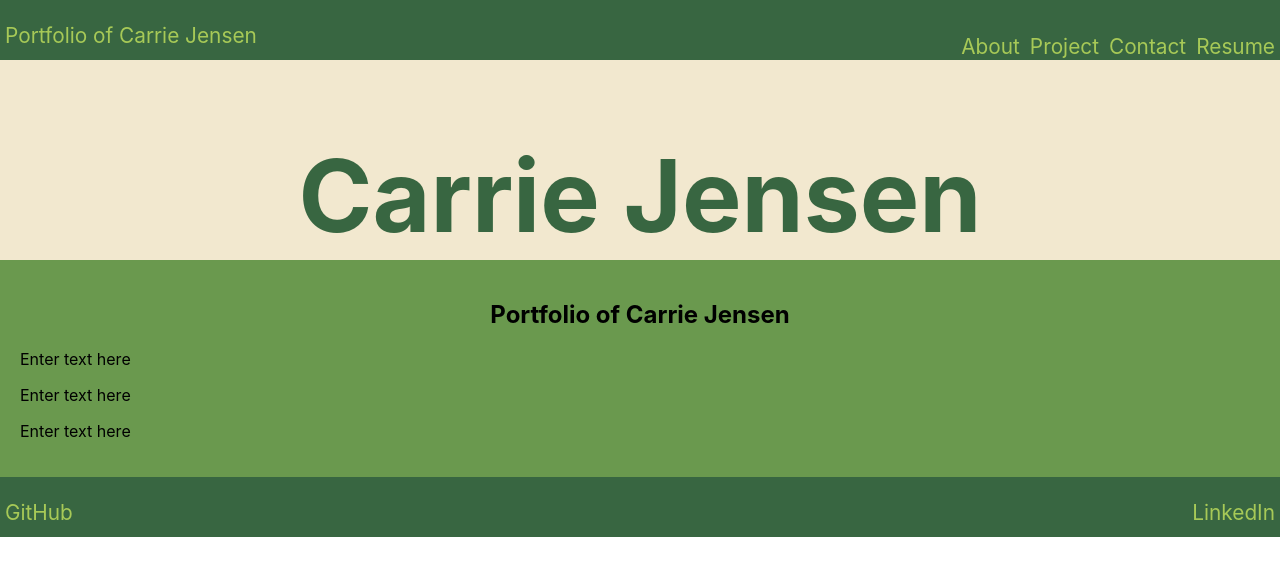
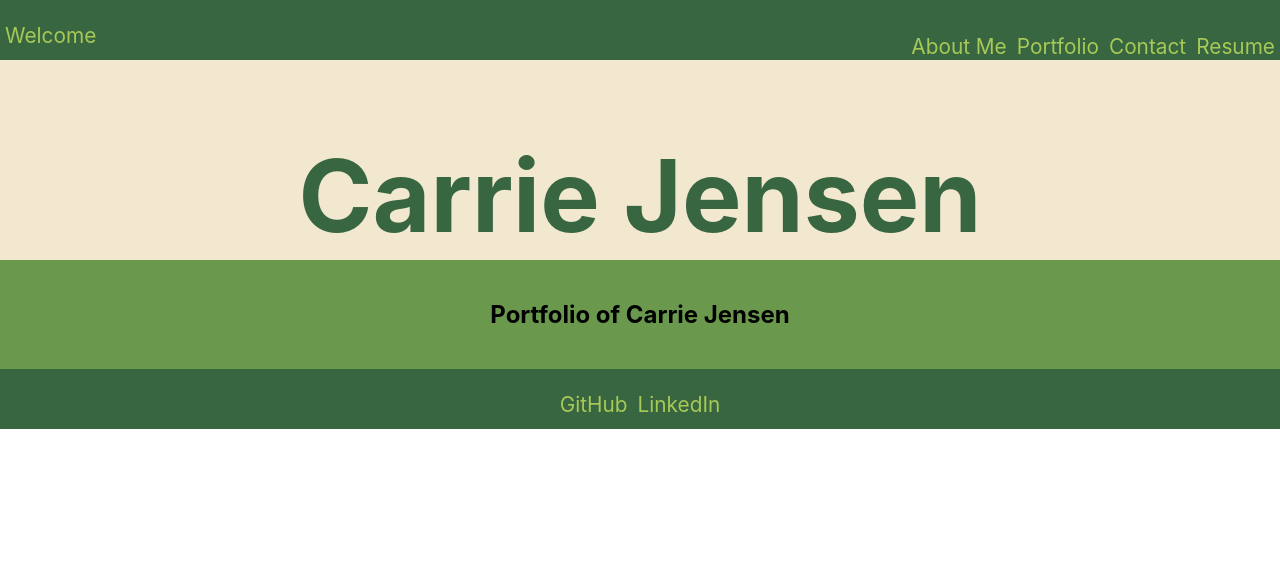
Before and after one commit to CarrieLJ/20-react-my-portfolio, a React (Create React App) app in the folder 00-app/: page / in a window 1280 px wide. Shown: the top 576 px of the page. Built offline with nearby package versions, Linux system fonts and the light colour scheme.

Commit message:
made minor changes to text that appears on the site

```diff
--- a/00-app/src/App.js
+++ b/00-app/src/App.js
@@ -3,9 +3,13 @@ import Header from "./components/Header";
 import Project from "./components/Project";
 import Navigation from "./components/Navigation";
 import Footer from "./components/Footer";
+import About from "./components/pages/About";
+import Contact from "./components/pages/Contact";
+import Resume from "./components/pages/resume";
+
 
 function App() {
-  const [currentPage, setCurrentPage] = useState('About');
+  const [currentPage, setCurrentPage] = useState('Home');
 
   const handlePageChange = (page) => {
     setCurrentPage(page);
--- a/00-app/src/components/Footer.js
+++ b/00-app/src/components/Footer.js
@@ -3,9 +3,10 @@ import '../styles/Footer.css';
 
 const footerStyle = {
     background: '386641',
-    justifyContent: 'space-between',
+    justifyContent: 'center',
     display: 'flex',
     flexDirection: 'row',
+    container: 'bottom',
 };
 
 function Footer() {
--- a/00-app/src/components/Navigation.js
+++ b/00-app/src/components/Navigation.js
@@ -15,7 +15,7 @@ const liStyle = {
 function Navigation({ currentPage, handlePageChange }) {
   return (
     <nav style={navBarStyles} className="navbar">
-      <a href="/">Portfolio of Carrie Jensen</a>
+      <a href="/">Welcome</a>
         <ul className="nav nav-tabs" style={navBarStyles}>
         <li style={liStyle} className="nav-item" >
           <a
@@ -23,7 +23,7 @@ function Navigation({ currentPage, handlePageChange }) {
             onClick={() => handlePageChange('About')}
             className={currentPage === 'About' ? 'nav-link active' : 'nav-link'}
           >
-            About
+            About Me
           </a>
         </li>
         <li style={liStyle} className="nav-item">
@@ -32,7 +32,7 @@ function Navigation({ currentPage, handlePageChange }) {
             onClick={() => handlePageChange('Project')}
             className={currentPage === 'Project' ? 'nav-link active' : 'nav-link'}
           >
-            Project
+            Portfolio
           </a>
         </li>
         <li style={liStyle} className="nav-item">
--- a/00-app/src/components/Project.js
+++ b/00-app/src/components/Project.js
@@ -19,13 +19,13 @@ function Project() {
     <section style={styles.sectionStyles} className="section">
       <h2>Portfolio of Carrie Jensen</h2>
       <p>
-        Enter text here
+        {/* Enter text here
       </p>
       <p>
         Enter text here
       </p>
       <p>
-        Enter text here
+        Enter text here */}
       </p>
     </section>
   );
```
